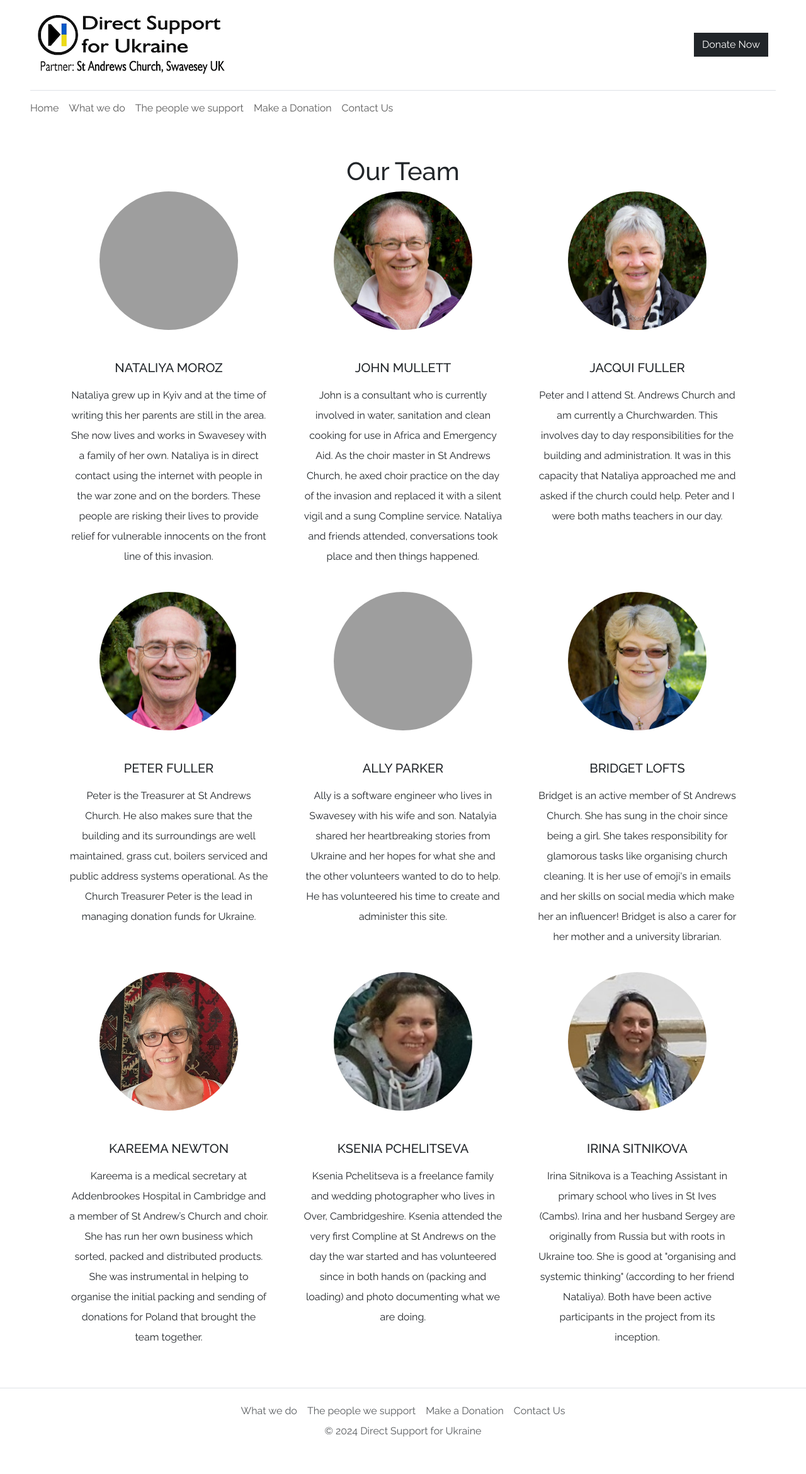
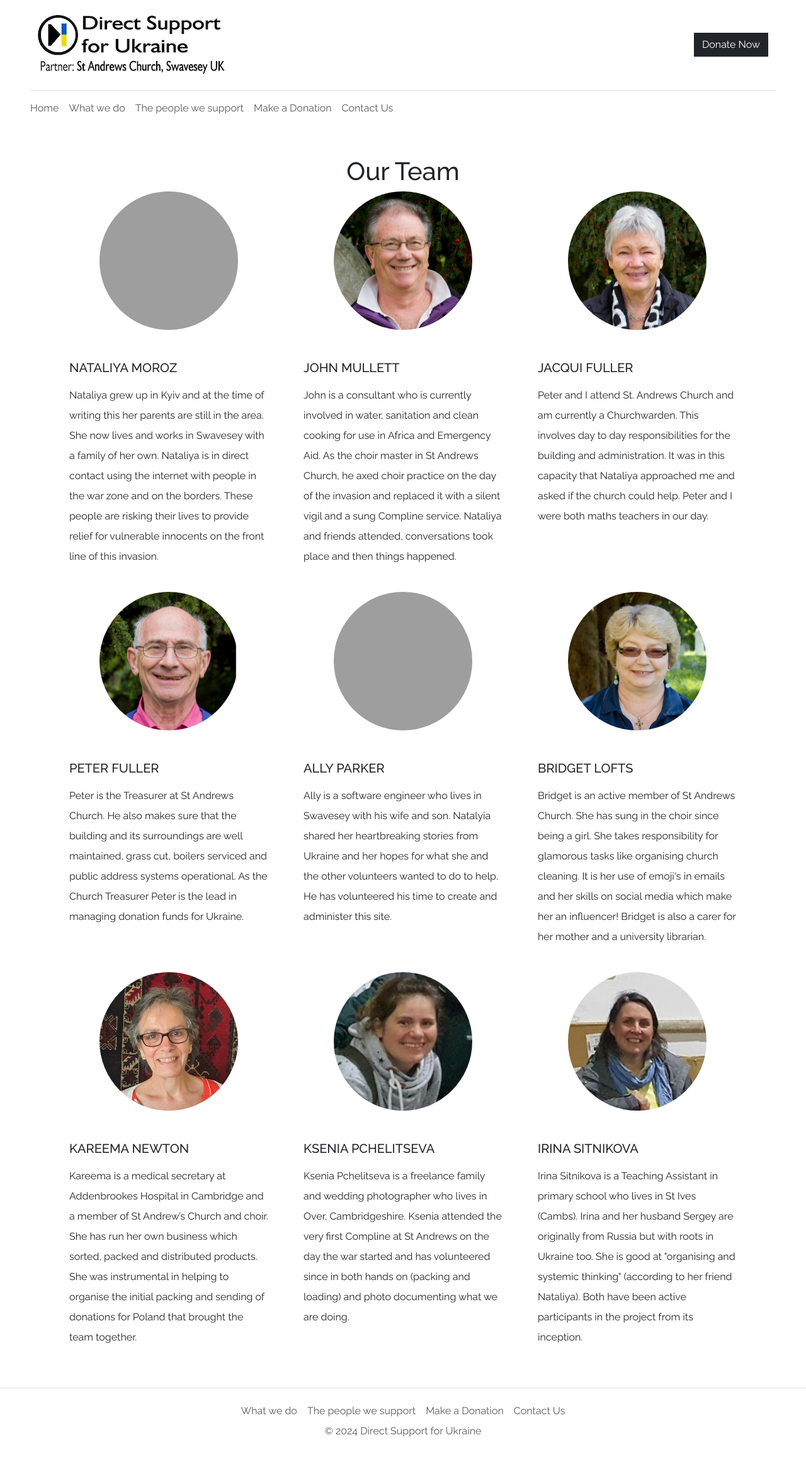
Before and after one commit to allymparker/dsfu, a Jekyll site: the page built from site/team/index.markdown, in a window 1280 px wide. Shown: the whole page at 63% size. Built offline with Jekyll 4.4.1, drawn with Linux system fonts in a browser that asks for light colours; grey boxes are pictures that could not be loaded.

```diff
--- a/site/_layouts/page.html
+++ b/site/_layouts/page.html
@@ -1,9 +1,9 @@
 ---
 layout: default
 ---
-<article class="text-center">
+<article>
 
-  <h1 class="post-title">{{ page.title | escape }}</h1>
+  <h1 class="text-center">{{ page.title | escape }}</h1>
 
   <div class="container">
     {{ content }}
```
Also changed, not shown: site/_includes/sign-up.html (added, +8 -0 lines).
